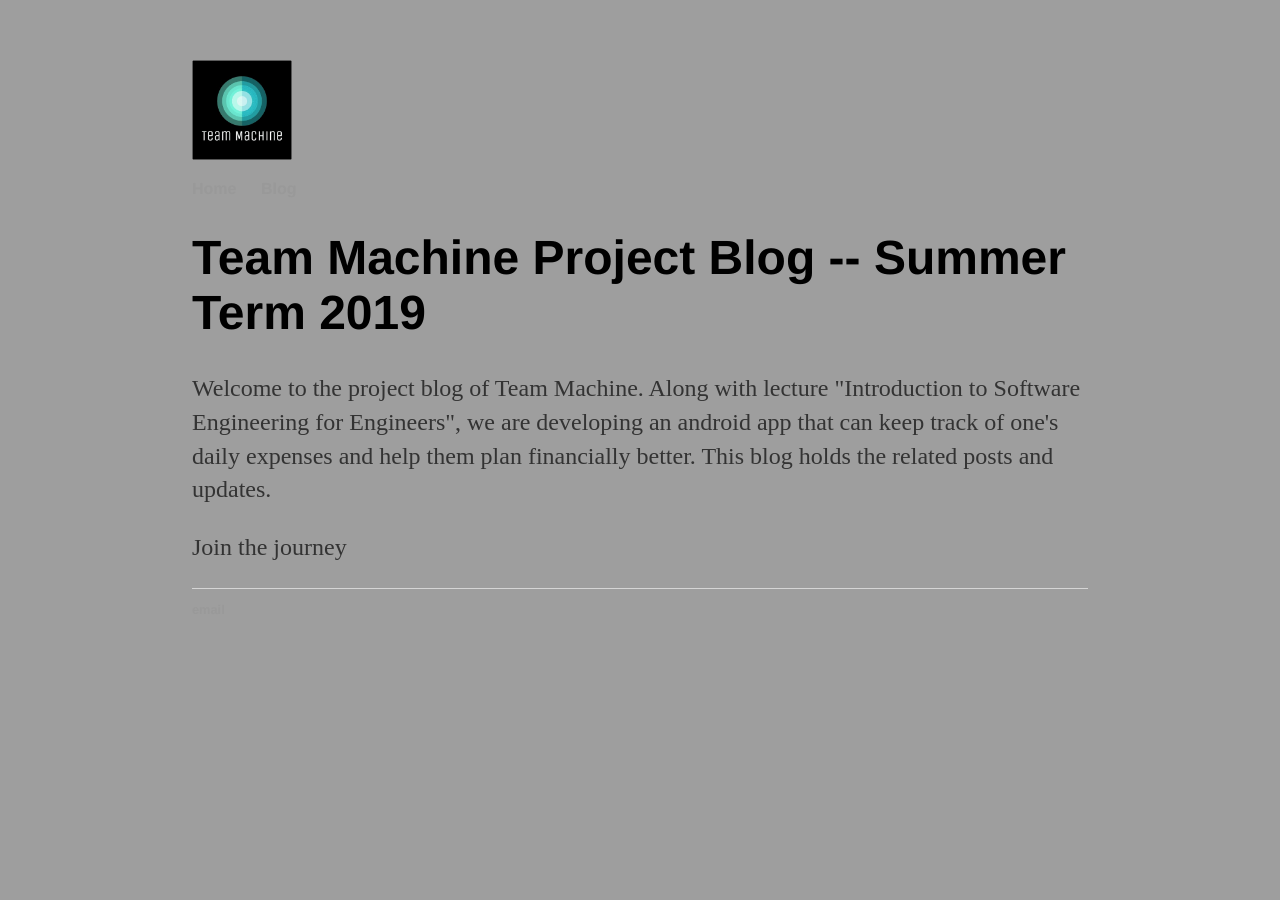
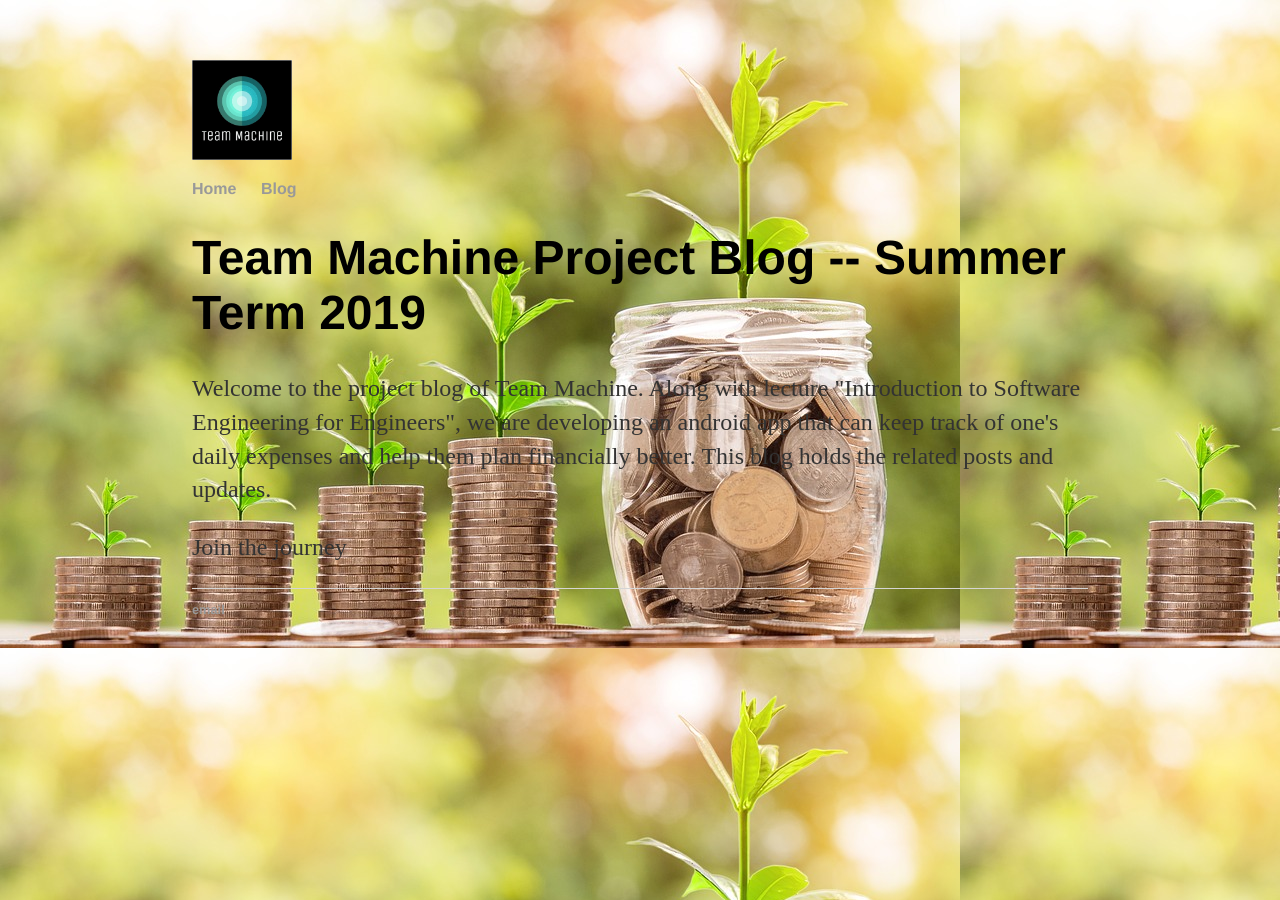
Before and after one commit to DBSE-teaching/isee2019-TeamMachine, a Jekyll site: the page built from docs/index.html, in a window 1280 px wide. Built offline with Jekyll 4.4.1, drawn with Linux system fonts in a browser that asks for light colours; a file with an impossible date is left out.

Commit message:
Update default.html

```diff
--- a/docs/_layouts/default.html
+++ b/docs/_layouts/default.html
@@ -6,7 +6,7 @@
 			<link rel="stylesheet" type="text/css" href="{{site.baseurl}}/css/main.css">
 		</head>
 		<body>
-			<body background="{{site.baseurl}}//images/B2.jpg" height=20, width=20>
+			<body background="{{site.baseurl}}//images/B1.jpg">
 			<nav>
 				<img src="{{site.baseurl}}//images/Logo.jpg" height=100>
 	    		<ul>
```
